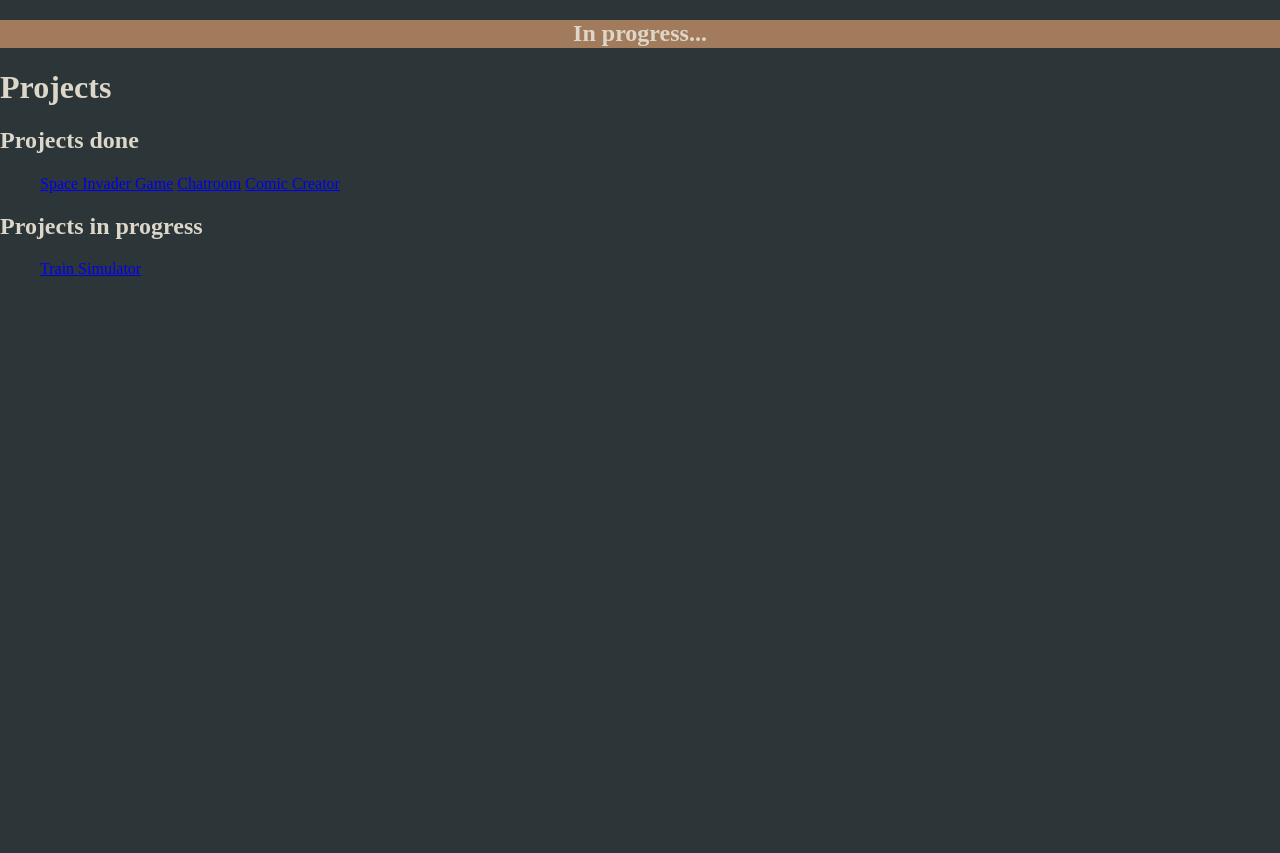
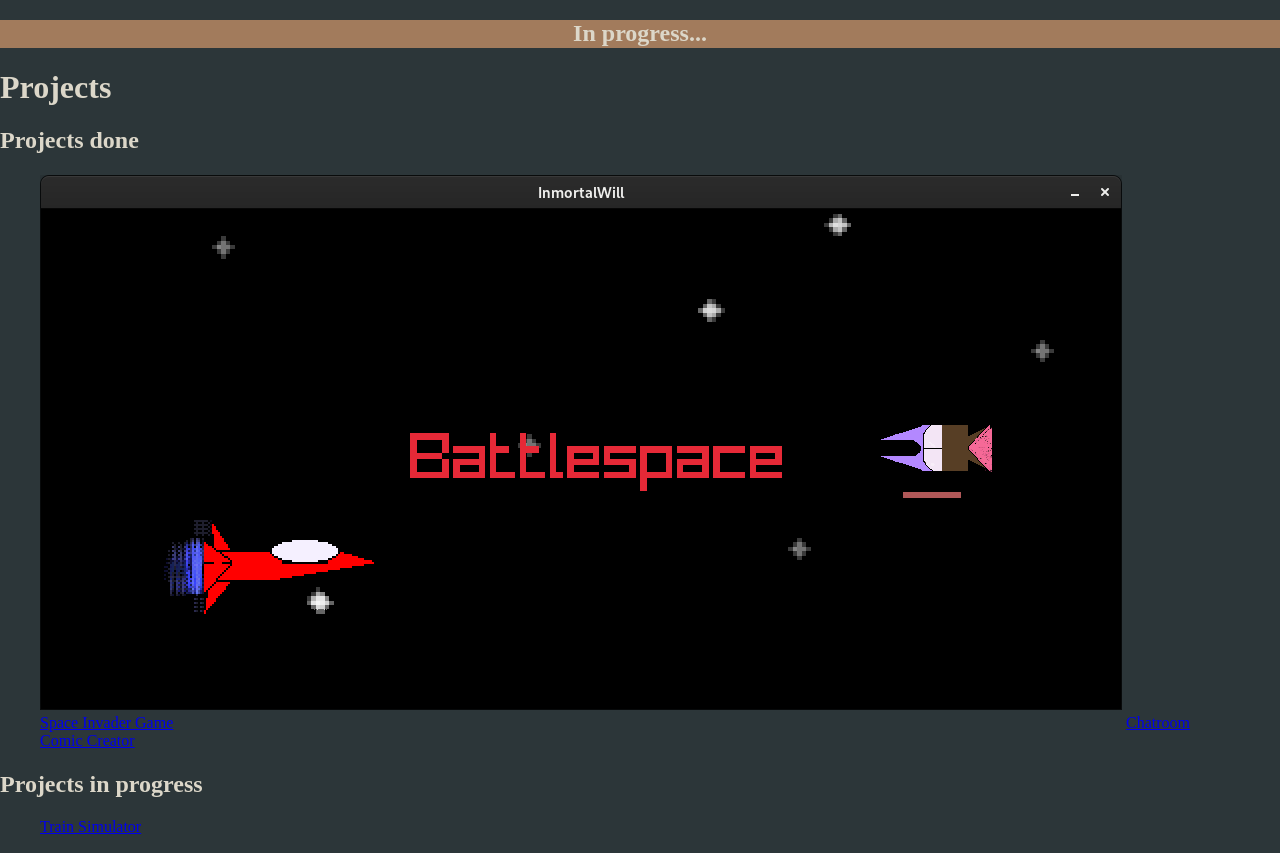
Before and after one commit to djose1164/djose1164.github.io, a plain HTML site: page index.html in a window 1280 px wide. Before the commit the page ends 800 px from the top, so only its background shows below. Drawn offline with Linux system fonts and the light colour scheme.

Commit message:
Add space invader preview

```diff
--- a/css/style.css
+++ b/css/style.css
@@ -15,3 +15,7 @@ body {
     display: inline-block;
     color: #DCD7C9
 }
+
+.project-pics {
+
+}
--- a/index.html
+++ b/index.html
@@ -14,6 +14,9 @@
     <h2>Projects done</h2>
 	<ul class="ul-projects">
 		<li>
+			<div class="container-project-pics">
+				<img class="project-pics" src="img/spaceinvader.png">
+			</div>
 		    <a href="https://www.github.com/djose1164/inmortal-will" target="_blank">Space Invader Game</a>
 	    </li>
 		<li>
```
Also changed, not shown: img/spaceinvader.png (added).
